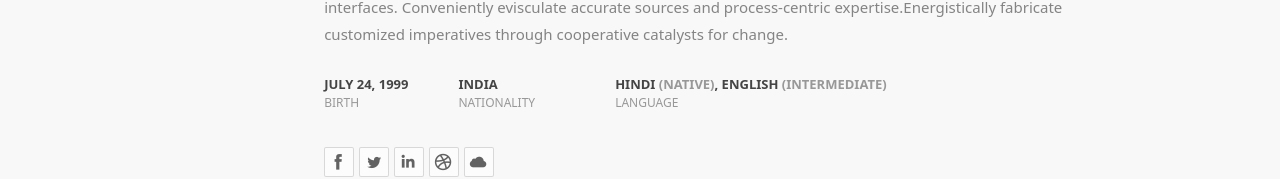
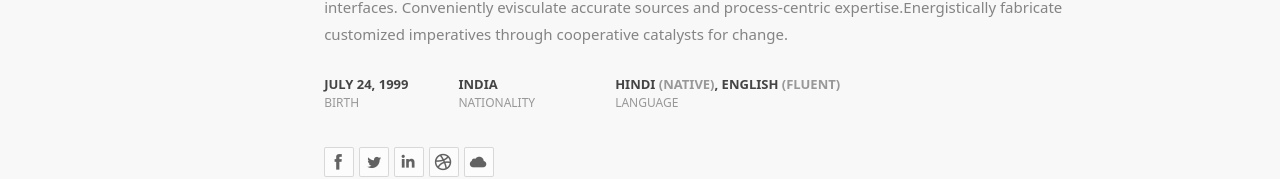
Before and after one commit to kumarharikesh/creative-react-app, a React (Create React App) app: page / in a window 1280 px wide. Shown: the part 869-1048 px from the top of the page. Built offline with nearby package versions, Linux system fonts and the light colour scheme.

Commit message:
Update homeApp.js

```diff
--- a/src/components/homeApp.js
+++ b/src/components/homeApp.js
@@ -71,7 +71,7 @@ class HomeApp extends React.Component {
 
                 <div>
                   <div className="personal-details">
-                    <strong>HINDI <span>(NATIVE)</span>, ENGLISH <span>(INTERMEDIATE)</span></strong>
+                    <strong>HINDI <span>(NATIVE)</span>, ENGLISH <span>(FLUENT)</span></strong>
                     <small>LANGUAGE</small>
                   </div>
                 </div>
```
